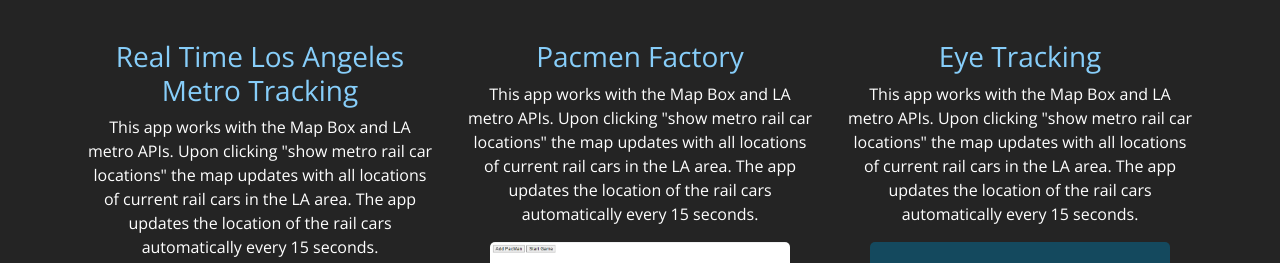
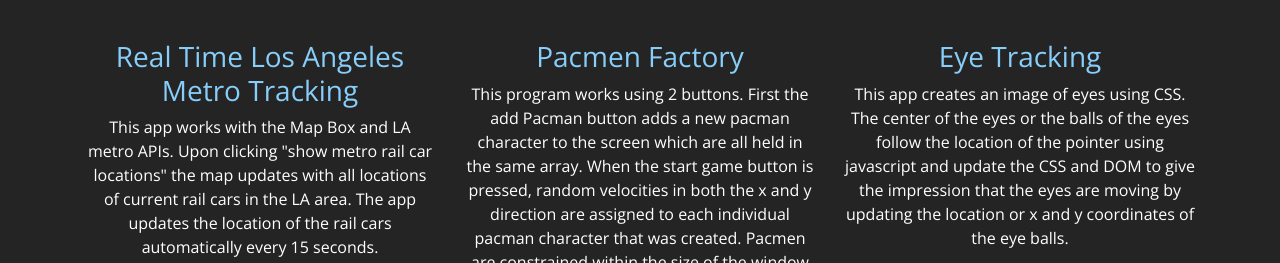
Before and after one commit to JP-Rockpile/jp-rockpile.github.io, a plain HTML site: page projects.html in a window 1280 px wide. Shown: the part 210-473 px from the top of the page. Drawn offline with nearby package versions, Linux system fonts and the light colour scheme.

Commit message:
Add files via upload

```diff
--- a/projects.html
+++ b/projects.html
@@ -60,12 +60,12 @@
         </div>
           <div class="col text-center project-column">
             <a href="https://jp-rockpile.github.io/PacMen-Exercise/" class="project-link"><h3>Pacmen Factory</h3></a>
-            <p>This app works with the Map Box and LA metro APIs. Upon clicking "show metro rail car locations" the map updates with all locations of current rail cars in the LA area. The app updates the location of the rail cars automatically every 15 seconds. </p>
+            <p>This program works using 2 buttons. First the add Pacman button adds a new pacman character to the screen which are all held in the same array. When the start game button is pressed, random velocities in both the x and y direction are assigned to each individual pacman character that was created. Pacmen are constrained within the size of the window viewing the program. Repeatedly pressing start game will continue to add random velocities onto each pacman.</p>
             <a href="https://jp-rockpile.github.io/PacMen-Exercise/"><img src="./pacmen.PNG" class="project-images"></a>
           </div>
           <div class="col text-center project-column">
             <a href="https://jp-rockpile.github.io/Eye-Exercise/" class="project-link"><h3>Eye Tracking</h3></a>
-            <p>This app works with the Map Box and LA metro APIs. Upon clicking "show metro rail car locations" the map updates with all locations of current rail cars in the LA area. The app updates the location of the rail cars automatically every 15 seconds. </p>
+            <p>This app creates an image of eyes using CSS. The center of the eyes or the balls of the eyes follow the location of the pointer using javascript and update the CSS and DOM to give the impression that the eyes are moving by updating the location or x and y coordinates of the eye balls.  </p>
             <a href="https://jp-rockpile.github.io/Eye-Exercise/"><img src="./eyes.PNG" class="project-images"></a>
           </div>
         </div>
```
Also changed, not shown: index.html (+3 -0 lines).
